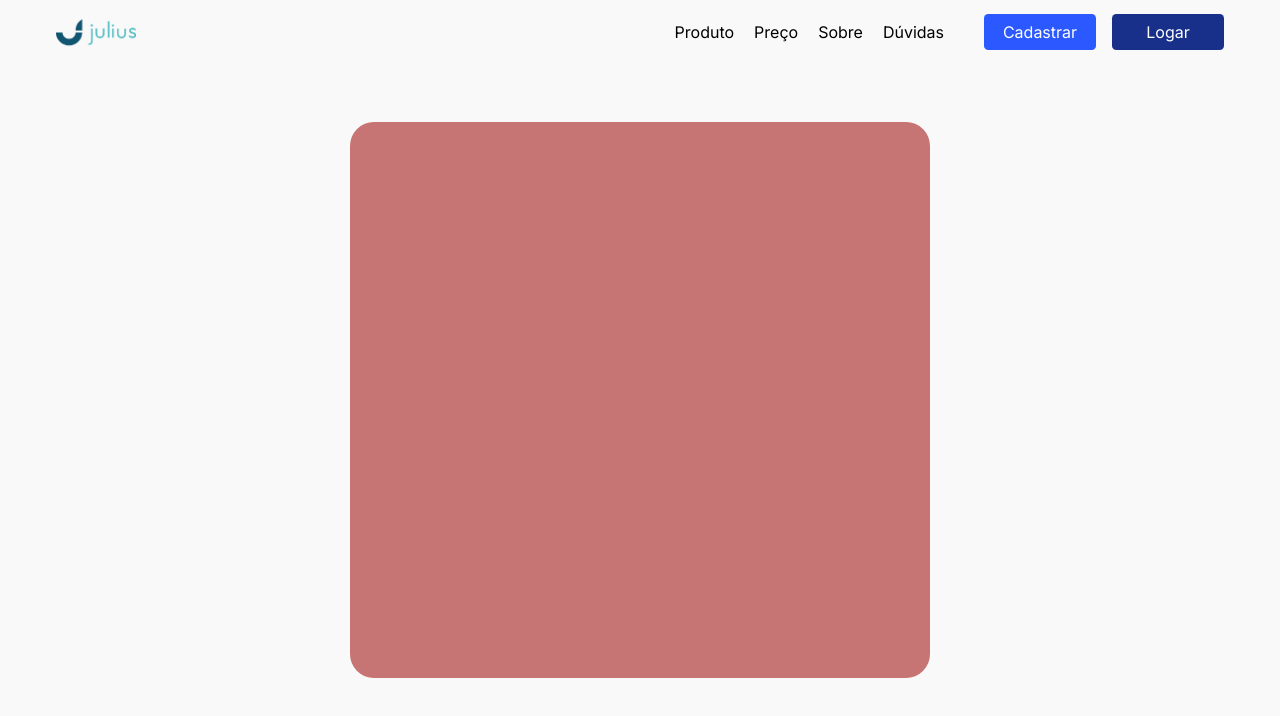
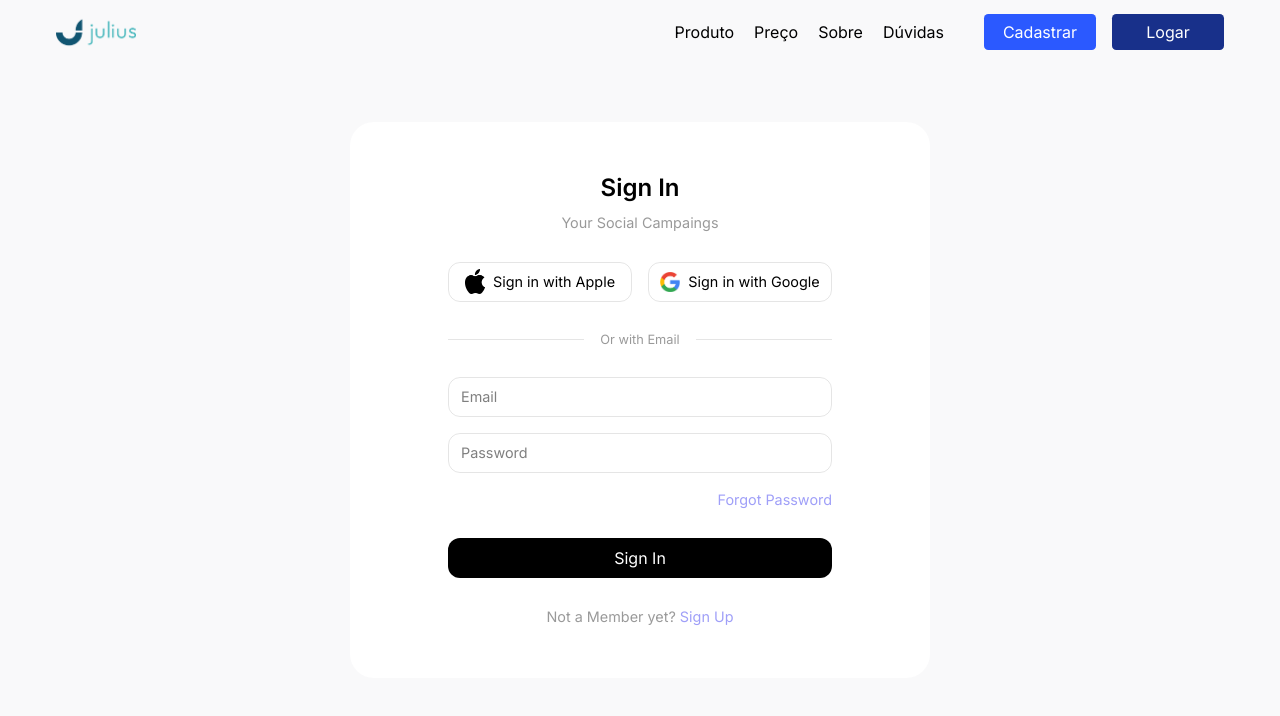
Before and after one commit to renatogomesf/julius, a Next.js app: page /login in a window 1280 px wide. Shown: the top 716 px of the page. Built offline with nearby package versions, Linux system fonts and the light colour scheme.

Commit message:
criada página de login

```diff
--- a/src/app/(pages)/login/page.tsx
+++ b/src/app/(pages)/login/page.tsx
@@ -1,8 +1,66 @@
+import Image from 'next/image';
+
 export default function Login() {
   return (
-    <div className="bg-[#F9F9FA]">
-      <div className="flex items-center justify-center h-screen">
-        <div className="w-[580px] h-[556px] bg-[#c77474] rounded-3xl"></div>
+    <div className="bg-[#F9F9FA] flex items-center justify-center h-screen">
+      <div className="flex items-center justify-center w-[580px] h-[556px] bg-[#fff] rounded-3xl">
+        <div className="flex flex-col items-center justify-center max-w-[384px]">
+          <div className="text-center mb-7">
+            <h1 className="text-2xl font-semibold mb-2">Sign In</h1>
+            <p className="text-[0.9rem] text-black/40">Your Social Campaings</p>
+          </div>
+
+          <div className="flex gap-4">
+            <button className="flex items-center justify-center gap-2 w-46 h-10 rounded-[12px] border-[1px] border-black/10 text-[0.9rem]">
+              <Image src={'/apple.png'} alt="apple" width={20} height={20} />
+              <p>Sign in with Apple</p>
+            </button>
+            <button className="flex items-center justify-center gap-2 w-46 h-10 rounded-[12px] border-[1px] border-black/10 text-[0.9rem]">
+              <Image src={'/google.png'} alt="google" width={20} height={20} />
+              <p>Sign in with Google</p>
+            </button>
+          </div>
+
+          <div className="flex items-center justify-between w-full gap-4 mt-7 mb-7">
+            <hr className="w-full border-black/10" />
+            <p className="text-center text-[0.8rem] text-black/40 text-nowrap">
+              Or with Email
+            </p>
+            <hr className="w-full border-black/10" />
+          </div>
+
+          <div className="flex flex-col text-end gap-4">
+            <input
+              className="w-96 h-10 rounded-[12px] border-[1px] border-black/10 pt-1 pb-1 pl-3 pr-3 outline-none text-[0.9rem] focus:border-black"
+              type="email"
+              name="email"
+              id="email"
+              placeholder="Email"
+            />
+            <input
+              className="w-96 h-10 rounded-[12px] border-[1px] border-black/10 pt-1 pb-1 pl-3 pr-3 outline-none text-[0.9rem] focus:border-black"
+              type="password"
+              name="email"
+              id="email"
+              placeholder="Password"
+            />
+            <a href="" className="text-[0.9rem] text-[#9f9ff8]">
+              Forgot Password
+            </a>
+          </div>
+
+          <div className="flex flex-col items-center mt-7">
+            <button className="w-96 h-10 bg-black text-white rounded-[12px] pt-2 pb-2 pl-4 pr-4">
+              <p>Sign In</p>
+            </button>
+            <p className="text-[0.9rem] text-black/40 mt-7">
+              Not a Member yet?{' '}
+              <a href="" className="text-[0.9rem] text-[#9f9ff8]">
+                Sign Up
+              </a>
+            </p>
+          </div>
+        </div>
       </div>
     </div>
   );
```
Also changed, not shown: public/apple.png (added), public/google.png (added).
